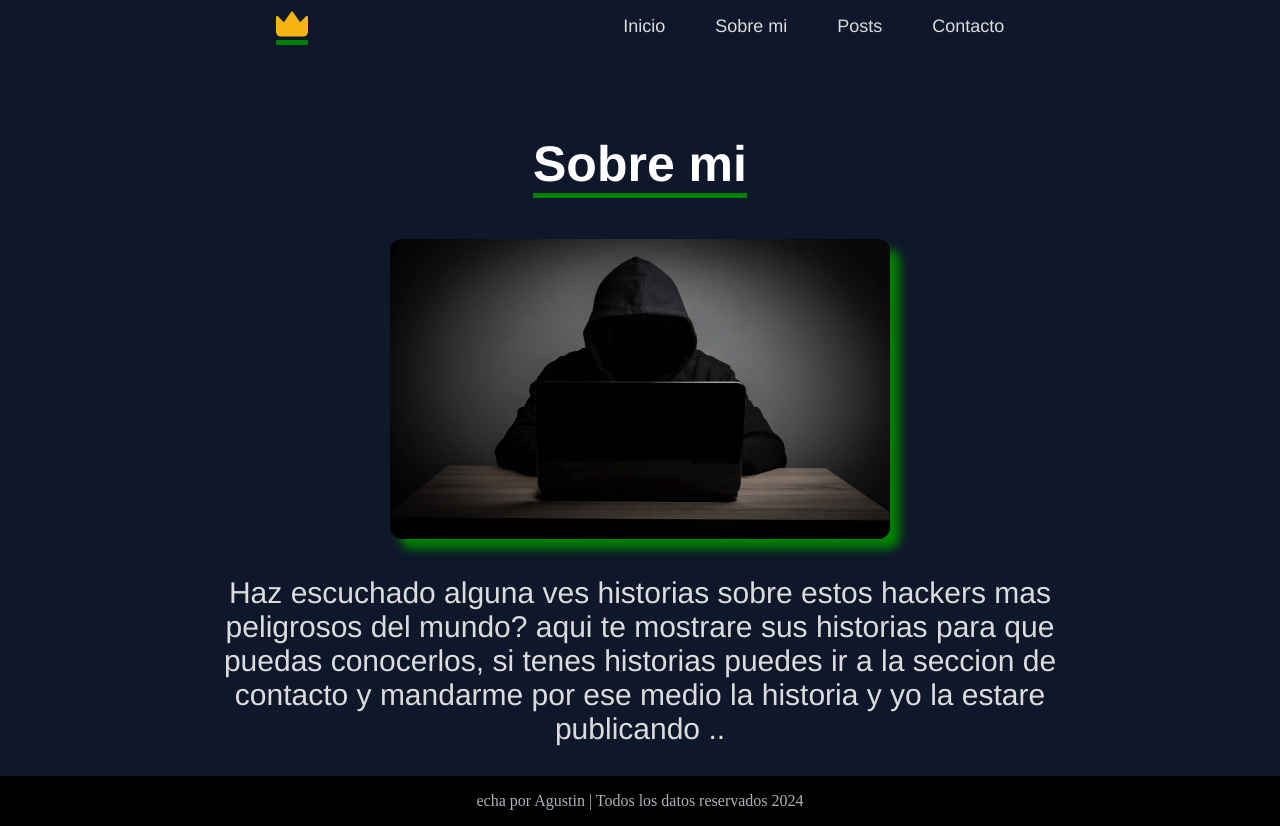
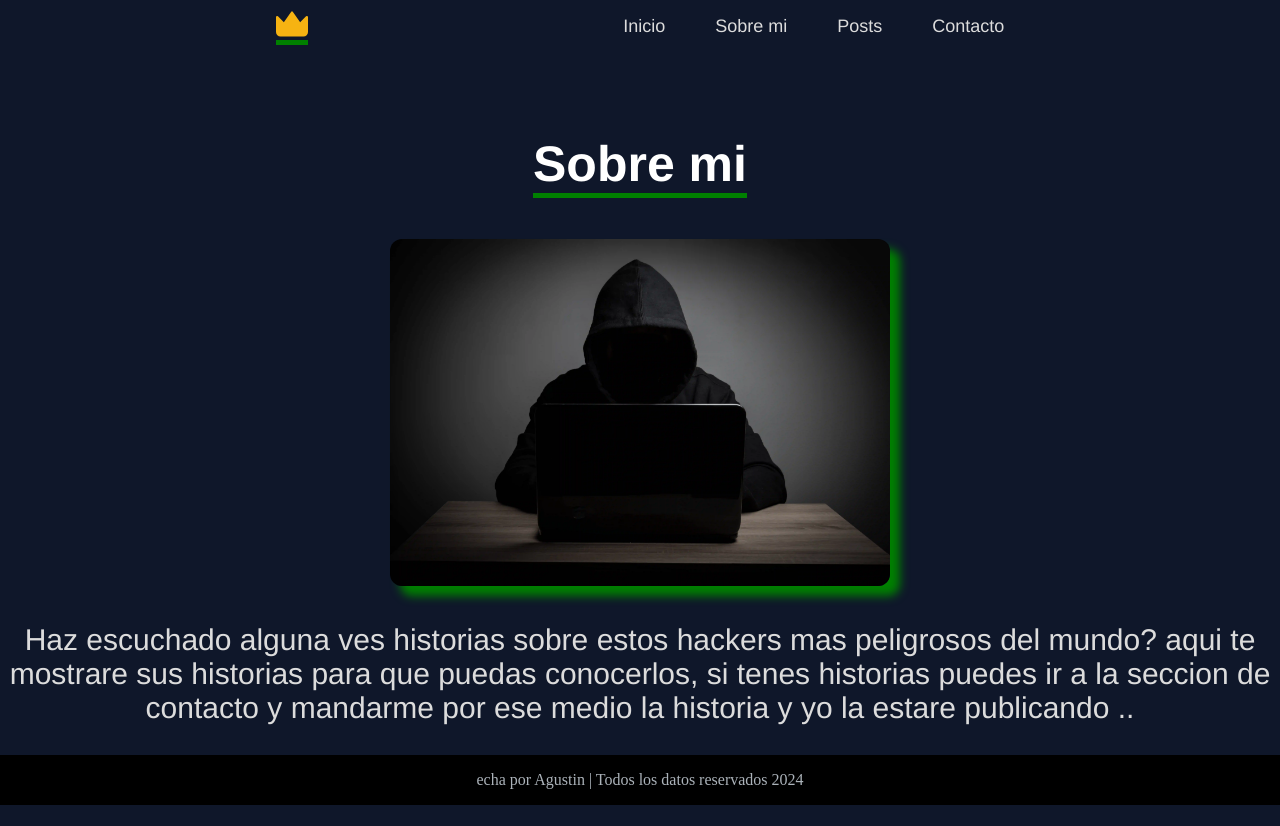
Before and after one commit to Soyagvs/diplo-react-tp, a React (Vite) app in the folder frontend/: page /about in a window 1280 px wide. After the commit the page ends 805 px from the top, so only its background shows below. Built offline with nearby package versions, Linux system fonts and the light colour scheme.

Commit message:
add mediaquerys

```diff
--- a/frontend/src/components/layouts/navbar/Navbar.css
+++ b/frontend/src/components/layouts/navbar/Navbar.css
@@ -31,6 +31,15 @@ a {
   align-items: center;
 }
 
+@media (width <= 400px) {
+  nav {
+    display: flex;
+    justify-content: center;
+    flex-direction: column;
+  }
+
+}
+
 button {
   width: 120px;
   height: 40px;
--- a/frontend/src/pages/about/About.css
+++ b/frontend/src/pages/about/About.css
@@ -18,11 +18,12 @@
     font-style: normal;
     color: gainsboro;
     font-family: 'Franklin Gothic Medium', 'Arial Narrow', Arial, sans-serif;
+    display: flex;
+    text-align: center;
 }
 
 .text-about, .text-title{
     font-size: 30px;
-    width: 900px;
     text-align: center;
 }
 
@@ -40,8 +41,9 @@ border-bottom: 5px solid  green;
 
 /*imagen*/
 .img-about{
-    width: 500px;
-    height: 300px;
+    max-width: 500px;
+    width: 80%;
+
     border-radius: 12px;
     box-shadow: 10px 10px 10px green;
 }
--- a/frontend/src/pages/contacts/Contacts.css
+++ b/frontend/src/pages/contacts/Contacts.css
@@ -16,11 +16,13 @@ input {
   height: 40px;
   border-radius: 10px;
   border: 1px solid #373739;
+  display: flex;
+  justify-content: center;
 }
 
 .contact-p {
     font-size: 30px;
-    width: 900px;
+    max-width: 900px;
     text-align: center;
     font-family: 'Franklin Gothic Medium', 'Arial Narrow', Arial, sans-serif;
 }
--- a/frontend/src/pages/home/Home.css
+++ b/frontend/src/pages/home/Home.css
@@ -26,7 +26,7 @@
 .home-video {
     margin-top: 20px;
     border-radius: 12px;
-    max-width: 1000px;
+    width: 100%;
     box-shadow: 10px 10px 10px green;
 }
 
--- a/frontend/src/pages/posts/Posts.css
+++ b/frontend/src/pages/posts/Posts.css
@@ -20,6 +20,7 @@
     flex-direction: column;
     gap: 1rem;
     margin-bottom: 2rem;
+    width: 100%;
   }
 
   /* Estilo de los campos del formulario */
@@ -28,7 +29,7 @@
     padding: 0.5rem;
     border: 1px solid #ccc;
     border-radius: 0.25rem;
-    width: 100%;
+
   }
 
   /* Estilo del botón del formulario */
--- a/frontend/src/pages/posts/Posts.jsx
+++ b/frontend/src/pages/posts/Posts.jsx
@@ -84,6 +84,7 @@ export const Posts = () => {
           onChange={(e) => setTitle(e.target.value)}
           required
         />
+
         <textarea
           placeholder="Description"
           value={description}
```
